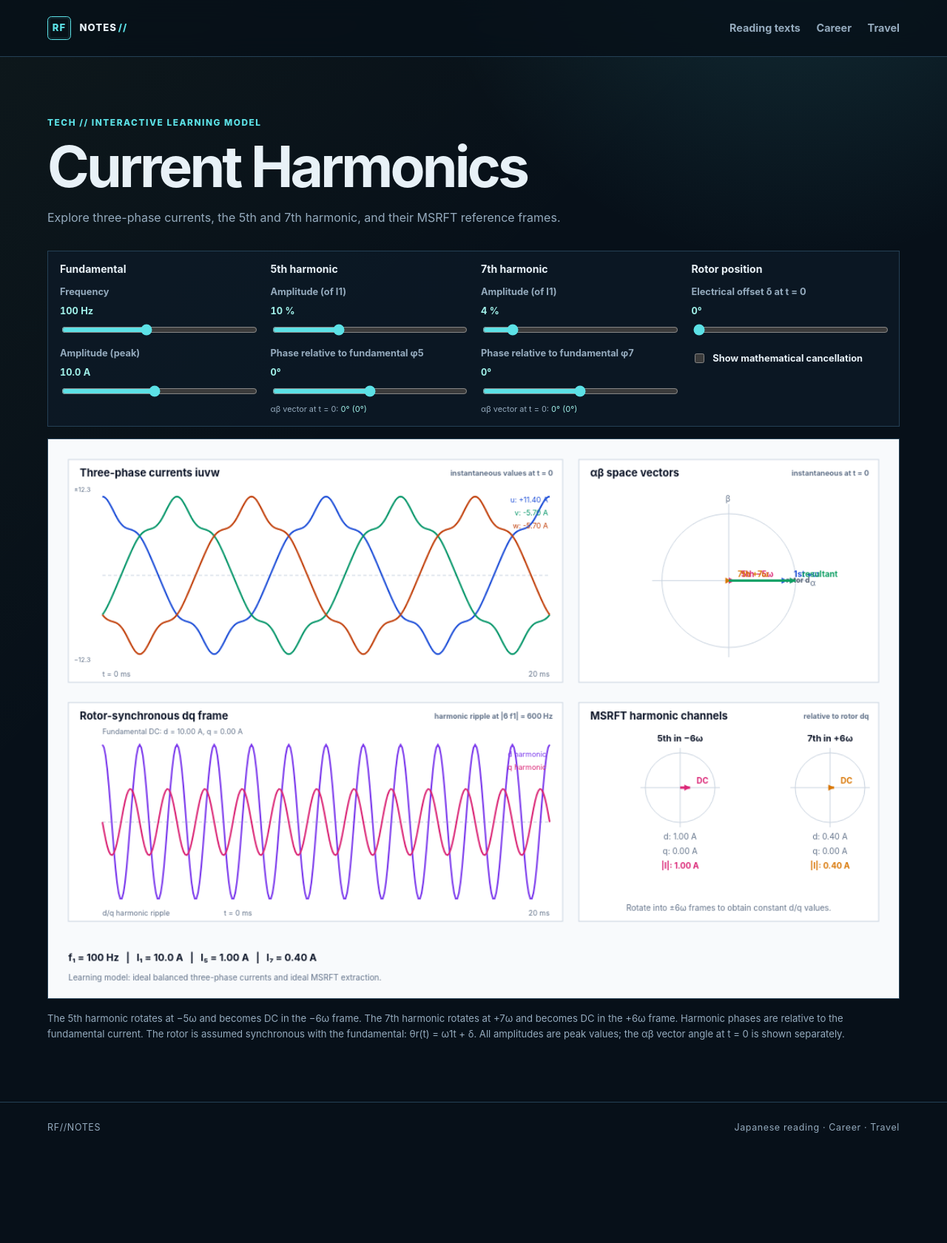
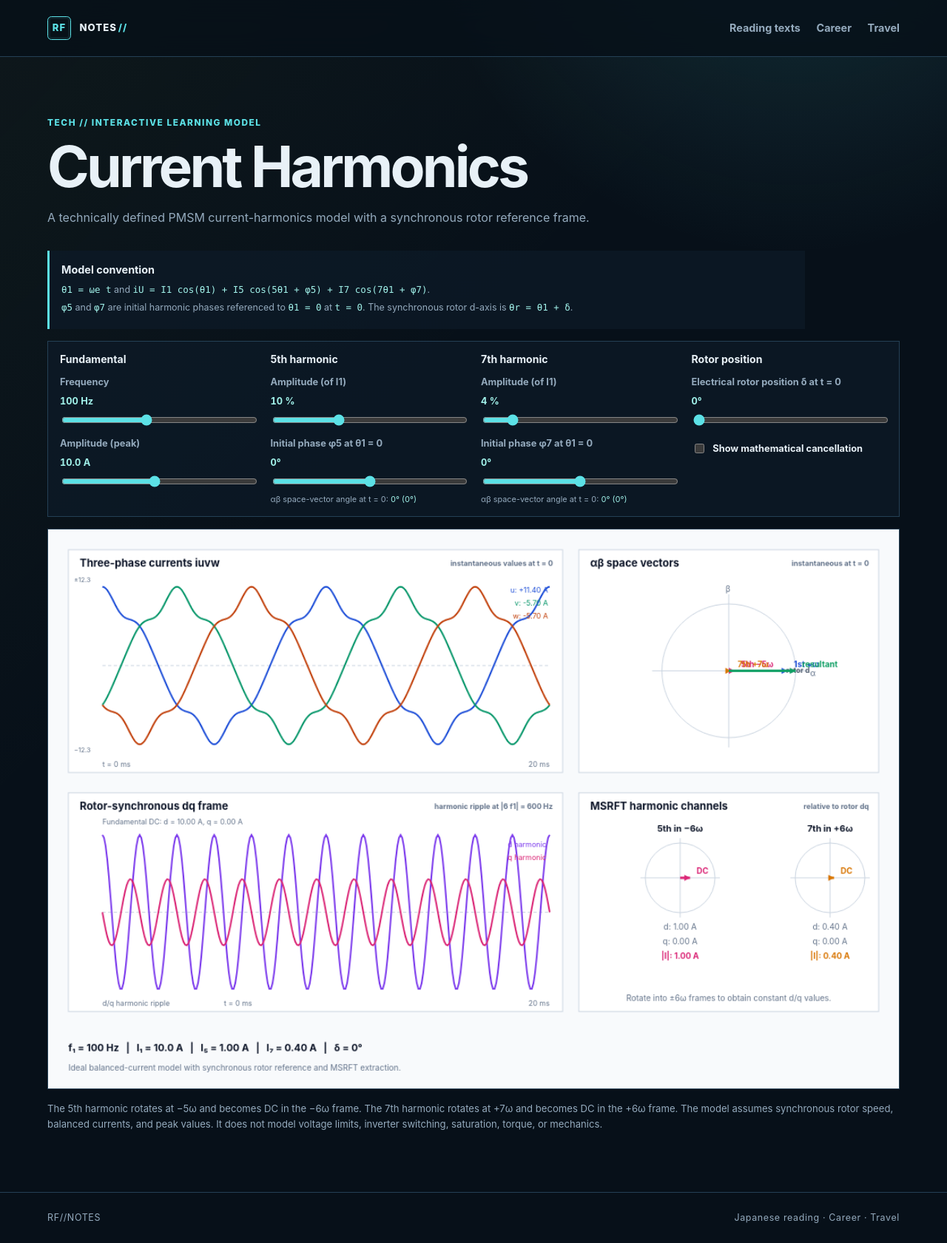
Before and after one commit to RobFil/robfil.github.io, a Jekyll site: the page built from tech/acoustics/index.html, in a window 1280 px wide. Shown: the whole page at 74% size. Built offline with Jekyll 4.4.1, drawn with Linux system fonts in a browser that asks for light colours; before the commit the page ends 1560 px from its top, so only the background shows below that.

Commit message:
Define PMSM harmonic current convention

```diff
--- a/tech/acoustics/acoustics-lab.css
+++ b/tech/acoustics/acoustics-lab.css
@@ -3,6 +3,10 @@
 #acoustics-lab .acoustics-eyebrow { margin: 0 0 .7rem; color: var(--accent); font-size: .74rem; font-weight: 800; letter-spacing: .13em; }
 #acoustics-lab h1 { margin: 0; font-size: clamp(2.4rem, 6vw, 4.8rem); line-height: 1; letter-spacing: -.05em; }
 #acoustics-lab .acoustics-header > p:last-child { max-width: 48rem; margin: 1rem 0 2rem; color: var(--muted); }
+#acoustics-lab .model-convention { max-width: 64rem; margin: 0 0 1rem; padding: .85rem 1rem; border-left: 3px solid var(--accent); background: rgba(13, 26, 39, .75); color: var(--muted); font-size: .78rem; }
+#acoustics-lab .model-convention h2 { margin: 0 0 .35rem; color: var(--text); font-size: .9rem; }
+#acoustics-lab .model-convention p { margin: .25rem 0; }
+#acoustics-lab .model-convention code { color: var(--accent-soft); font-family: ui-monospace, SFMono-Regular, Consolas, monospace; }
 #acoustics-lab .acoustics-controls { display: grid; grid-template-columns: repeat(4, minmax(10rem, 1fr)); gap: 1.25rem; align-items: start; padding: 1rem; border: 1px solid var(--line); background: rgba(13, 26, 39, .75); }
 #acoustics-lab .control-group { display: grid; gap: .7rem; min-width: 0; }
 #acoustics-lab .control-group h2 { margin: 0; color: var(--text); font-size: .88rem; line-height: 1.2; }
--- a/tech/acoustics/acoustics-lab.js
+++ b/tech/acoustics/acoustics-lab.js
@@ -58,6 +58,6 @@
     channels.forEach(([label, mag, phase, sign, color], index) => { const cx = x + 125 + index * 185, cy = y + 105, r = 43; ctx.strokeStyle = colours.grid; ctx.lineWidth = 1; ctx.beginPath(); ctx.arc(cx, cy, r, 0, tau); ctx.stroke(); line(cx - r - 6, cy, cx + r + 6, cy, colours.grid); line(cx, cy - r - 6, cx, cy + r + 6, colours.grid); const d = mag * Math.cos(phase), q = sign * mag * Math.sin(phase); const scale = r / Math.max(s.i1 * .35, 1); vector(cx, cy, cx + d * scale, cy - q * scale, color, "DC"); text(label, cx, y + 45, 11, colours.ink, "center", "700"); text(`d: ${d.toFixed(2)} A`, cx, y + 166, 10, colours.muted, "center"); text(`q: ${q.toFixed(2)} A`, cx, y + 184, 10, colours.muted, "center"); text(`|I|: ${mag.toFixed(2)} A`, cx, y + 202, 10, color, "center", "700"); });
     text(s.compensated ? "Counter-currents cancel both harmonic components." : "Rotate into ±6ω frames to obtain constant d/q values.", x + w / 2, y + h - 16, 10, colours.muted, "center");
   }
-  function draw() { const s = state(); ctx.clearRect(0, 0, canvas.width, canvas.height); ctx.fillStyle = "#f8fafc"; ctx.fillRect(0, 0, canvas.width, canvas.height); drawWave(25, 25, 610, 275, s); drawSpaceVector(655, 25, 370, 275, s); drawDq(25, 325, 610, 270, s); drawMsrft(655, 325, 370, 270, s); text(`f₁ = ${s.f} Hz   |   I₁ = ${s.i1.toFixed(1)} A   |   I₅ = ${s.i5.toFixed(2)} A   |   I₇ = ${s.i7.toFixed(2)} A`, 25, 640, 12, colours.ink, "left", "700"); text("Learning model: ideal balanced three-phase currents and ideal MSRFT extraction.", 25, 665, 10, colours.muted); }
+  function draw() { const s = state(); ctx.clearRect(0, 0, canvas.width, canvas.height); ctx.fillStyle = "#f8fafc"; ctx.fillRect(0, 0, canvas.width, canvas.height); drawWave(25, 25, 610, 275, s); drawSpaceVector(655, 25, 370, 275, s); drawDq(25, 325, 610, 270, s); drawMsrft(655, 325, 370, 270, s); text(`f₁ = ${s.f} Hz   |   I₁ = ${s.i1.toFixed(1)} A   |   I₅ = ${s.i5.toFixed(2)} A   |   I₇ = ${s.i7.toFixed(2)} A   |   δ = ${controls.rotorAngle.value}°`, 25, 640, 12, colours.ink, "left", "700"); text("Ideal balanced-current model with synchronous rotor reference and MSRFT extraction.", 25, 665, 10, colours.muted); }
   Object.values(controls).forEach(control => control.addEventListener("input", () => { updateLabels(); draw(); })); updateLabels(); draw();
 })();
--- a/tech/acoustics/index.html
+++ b/tech/acoustics/index.html
@@ -8,8 +8,14 @@ title: Current Harmonics Lab
   <header class="acoustics-header">
     <p class="acoustics-eyebrow">TECH // INTERACTIVE LEARNING MODEL</p>
     <h1 id="acoustics-title">Current Harmonics</h1>
-    <p>Explore three-phase currents, the 5th and 7th harmonic, and their MSRFT reference frames.</p>
+    <p>A technically defined PMSM current-harmonics model with a synchronous rotor reference frame.</p>
   </header>
+
+  <aside class="model-convention" aria-labelledby="convention-title">
+    <h2 id="convention-title">Model convention</h2>
+    <p><code>θ1 = ωe t</code> and <code>iU = I1 cos(θ1) + I5 cos(5θ1 + φ5) + I7 cos(7θ1 + φ7)</code>.</p>
+    <p><code>φ5</code> and <code>φ7</code> are initial harmonic phases referenced to <code>θ1 = 0</code> at <code>t = 0</code>. The synchronous rotor d-axis is <code>θr = θ1 + δ</code>.</p>
+  </aside>
 
   <div class="acoustics-controls" aria-label="Harmonic parameters">
     <section class="control-group" aria-labelledby="fundamental-controls">
@@ -20,24 +26,24 @@ title: Current Harmonics Lab
     <section class="control-group" aria-labelledby="fifth-controls">
       <h2 id="fifth-controls">5th harmonic</h2>
       <label>Amplitude (of I1) <output id="fifth-value">10 %</output><input id="fifth" type="range" min="0" max="30" value="10" step="1"></label>
-      <label>Phase relative to fundamental φ5 <output id="fifth-phase-value">0°</output><input id="fifth-phase" type="range" min="-180" max="180" value="0" step="1"></label>
-      <p class="phase-reference">αβ vector at t = 0: <output id="fifth-vector-angle">0° (0°)</output></p>
+      <label>Initial phase φ5 at θ1 = 0 <output id="fifth-phase-value">0°</output><input id="fifth-phase" type="range" min="-180" max="180" value="0" step="1"></label>
+      <p class="phase-reference">αβ space-vector angle at t = 0: <output id="fifth-vector-angle">0° (0°)</output></p>
     </section>
     <section class="control-group" aria-labelledby="seventh-controls">
       <h2 id="seventh-controls">7th harmonic</h2>
       <label>Amplitude (of I1) <output id="seventh-value">4 %</output><input id="seventh" type="range" min="0" max="30" value="4" step="1"></label>
-      <label>Phase relative to fundamental φ7 <output id="seventh-phase-value">0°</output><input id="seventh-phase" type="range" min="-180" max="180" value="0" step="1"></label>
-      <p class="phase-reference">αβ vector at t = 0: <output id="seventh-vector-angle">0° (0°)</output></p>
+      <label>Initial phase φ7 at θ1 = 0 <output id="seventh-phase-value">0°</output><input id="seventh-phase" type="range" min="-180" max="180" value="0" step="1"></label>
+      <p class="phase-reference">αβ space-vector angle at t = 0: <output id="seventh-vector-angle">0° (0°)</output></p>
     </section>
     <section class="control-group" aria-labelledby="rotor-controls">
       <h2 id="rotor-controls">Rotor position</h2>
-      <label>Electrical offset δ at t = 0 <output id="rotor-angle-value">0°</output><input id="rotor-angle" type="range" min="0" max="360" value="0" step="1"></label>
+      <label>Electrical rotor position δ at t = 0 <output id="rotor-angle-value">0°</output><input id="rotor-angle" type="range" min="0" max="360" value="0" step="1"></label>
       <label class="compensation"><input id="compensation" type="checkbox"> Show mathematical cancellation</label>
     </section>
   </div>
 
   <canvas id="acoustics-canvas" width="1050" height="690" aria-label="Three-phase current harmonics and MSRFT visualisation"></canvas>
-  <p class="acoustics-note">The 5th harmonic rotates at −5ω and becomes DC in the −6ω frame. The 7th harmonic rotates at +7ω and becomes DC in the +6ω frame. Harmonic phases are relative to the fundamental current. The rotor is assumed synchronous with the fundamental: θr(t) = ω1t + δ. All amplitudes are peak values; the αβ vector angle at t = 0 is shown separately.</p>
+  <p class="acoustics-note">The 5th harmonic rotates at −5ω and becomes DC in the −6ω frame. The 7th harmonic rotates at +7ω and becomes DC in the +6ω frame. The model assumes synchronous rotor speed, balanced currents, and peak values. It does not model voltage limits, inverter switching, saturation, torque, or mechanics.</p>
 </section>
 
 <script src="{{ '/tech/acoustics/acoustics-lab.js' | relative_url }}" defer></script>
```
